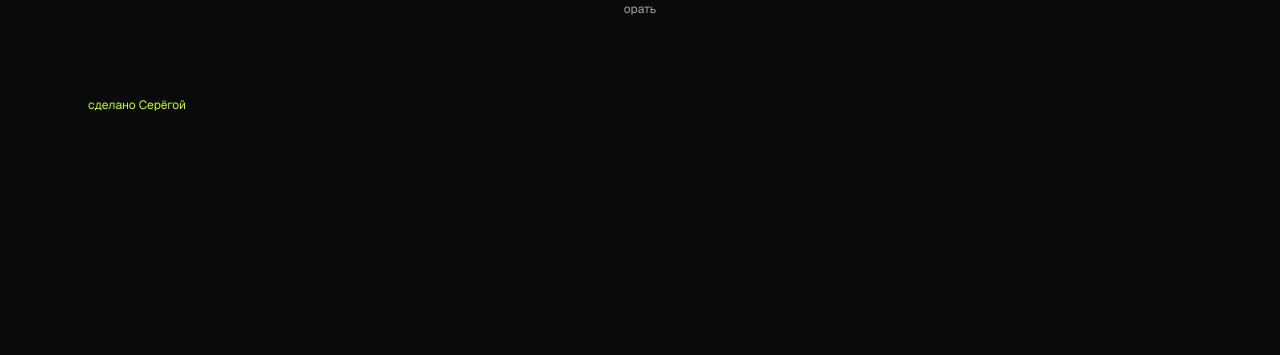
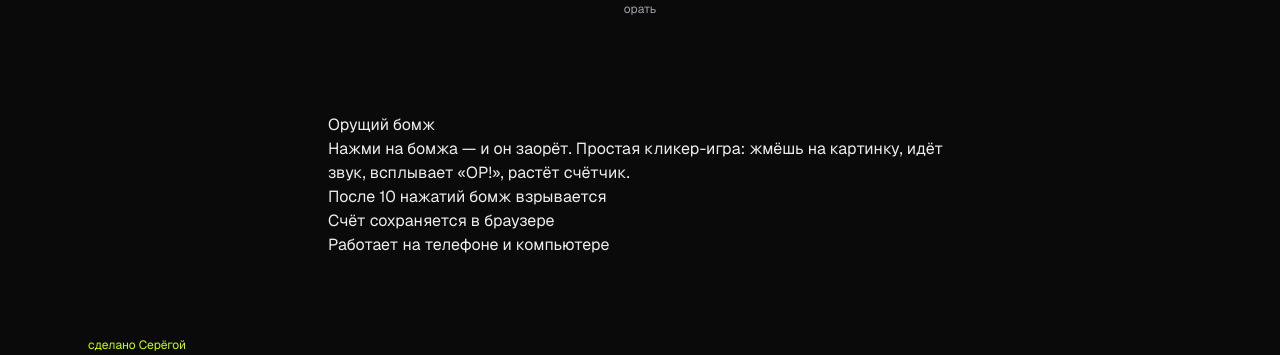
Before and after one commit to slaid098/slaid098-dev, a Next.js app: page /hobo in a window 1280 px wide. Shown: the part 559-914 px from the top of the page. Before the commit the page ends 800 px from the top, so only its background shows below. Built offline with nearby package versions, Linux system fonts and the light colour scheme; no server answers.

Commit message:
fix: require app.tsx + content.md for every app, throw on build if missing

```diff
--- a/package.json
+++ b/package.json
@@ -21,7 +21,9 @@
     "geist": "^1.7.2",
     "next": "15.5.20",
     "react": "19.2.7",
-    "react-dom": "19.2.7"
+    "react-dom": "19.2.7",
+    "react-markdown": "^10.1.0",
+    "remark-gfm": "^4.0.1"
   },
   "devDependencies": {
     "@biomejs/biome": "1.9.4",
--- a/src/app/[slug]/page.tsx
+++ b/src/app/[slug]/page.tsx
@@ -1,8 +1,12 @@
+import { existsSync, readFileSync } from "node:fs";
+import { join } from "node:path";
 import { appComponents } from "@/apps/app-components";
 import { AppNav } from "@/components/app-nav";
 import { getAllSlugs, getAppsDir, getNeighbors, readManifest } from "@/lib/manifest";
 import type { Metadata, ResolvingMetadata } from "next";
 import { notFound } from "next/navigation";
+import ReactMarkdown from "react-markdown";
+import remarkGfm from "remark-gfm";
 
 const baseUrl = process.env.NEXT_PUBLIC_BASE_URL ?? "https://slaid098.dev";
 
@@ -50,13 +54,24 @@ export default async function Page({ params }: { params: Promise<{ slug: string
   }
   const { prev, next } = getNeighbors(slug);
   const AppComponent = appComponents[slug as keyof typeof appComponents];
+  if (!AppComponent) {
+    throw new Error(
+      `Missing app component for "${slug}". Register it in src/apps/app-components.ts`,
+    );
+  }
+
+  const contentPath = join(getAppsDir(), slug, "content.md");
+  if (!existsSync(contentPath)) {
+    throw new Error(`Missing src/apps/${slug}/content.md — required for every app`);
+  }
+  const contentMd = readFileSync(contentPath, "utf-8");
+
   return (
     <>
-      {AppComponent ? (
-        <AppComponent manifest={manifest} folder={`${getAppsDir()}/${slug}`} />
-      ) : (
-        notFound()
-      )}
+      <AppComponent manifest={manifest} folder={`${getAppsDir()}/${slug}`} />
+      <article className="prose-invert mx-auto max-w-2xl px-6 py-12">
+        <ReactMarkdown remarkPlugins={[remarkGfm]}>{contentMd}</ReactMarkdown>
+      </article>
       <AppNav next={next} prev={prev} />
     </>
   );
--- /dev/null
+++ b/src/apps/hobo/content.md
@@ -0,0 +1,7 @@
+# Орущий бомж
+
+Нажми на бомжа — и он заорёт. Простая кликер-игра: жмёшь на картинку, идёт звук, всплывает «ОР!», растёт счётчик.
+
+- После 10 нажатий бомж взрывается
+- Счёт сохраняется в браузере
+- Работает на телефоне и компьютере
```
Also changed, not shown: 1 other file (tests, documents, lock files or other folders).
